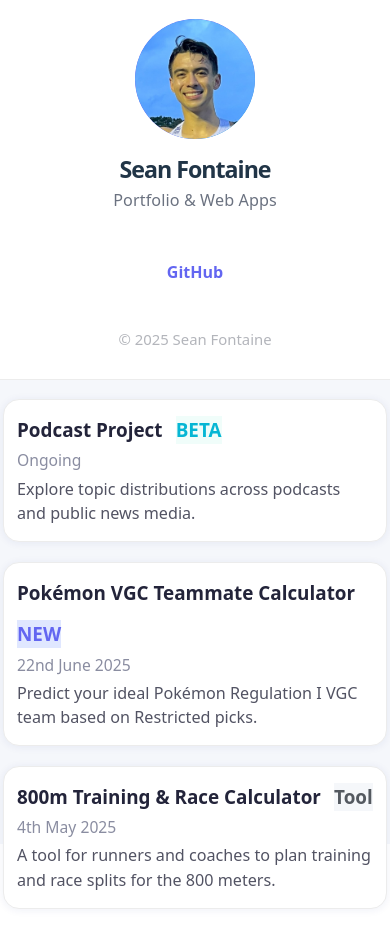
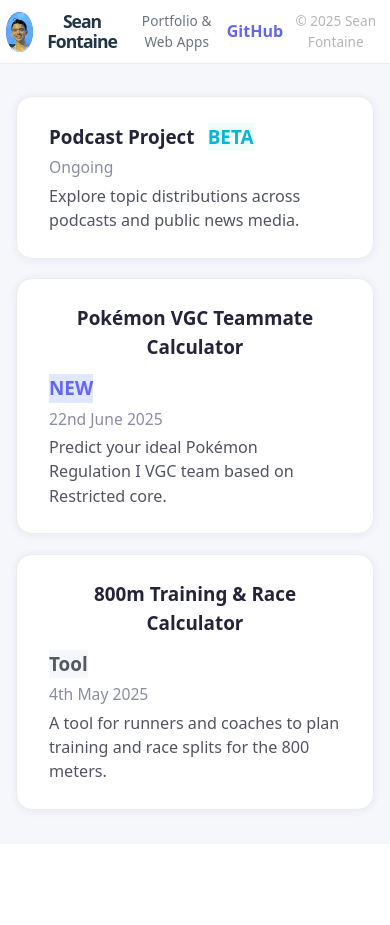
Before and after one commit to spidersocks/developer-site, a React (Vite) app in the folder frontend/tailwindcss4/: page /en in a window 390 px wide. After the commit the page ends 844 px from the top, so only its background shows below. Built offline with nearby package versions, Linux system fonts and the light colour scheme.

Commit message:
Fixed mobile styling issues

```diff
--- a/frontend/tailwindcss4/src/apps/PodcastProject/App.jsx
+++ b/frontend/tailwindcss4/src/apps/PodcastProject/App.jsx
@@ -104,6 +104,20 @@ export default function PodcastProjectApp() {
   const [topics, setTopics] = useState([]);
   const [drillPath, setDrillPath] = useState([]);
   const [loading, setLoading] = useState(false);
+  const getAxisFontSize = () => {
+    if (typeof window !== "undefined") {
+      if (window.innerWidth < 600) return 11;
+      if (window.innerWidth < 900) return 13;
+    }
+    return 14;
+  };
+  const [axisFontSize, setAxisFontSize] = useState(getAxisFontSize());
+
+  useEffect(() => {
+    const handleResize = () => setAxisFontSize(getAxisFontSize());
+    window.addEventListener('resize', handleResize);
+    return () => window.removeEventListener('resize', handleResize);
+  }, []);
 
   useEffect(() => {
     const fetchData = async () => {
@@ -305,7 +319,7 @@ export default function PodcastProjectApp() {
                       value: `${toTitleCase(broaderTopic)} subtopics`,
                       position: "bottom",
                       offset: 90,
-                      fontSize: 14,
+                      fontSize: axisFontSize,
                       fontWeight: 600,
                       fill: "#29292a",
                     }}
@@ -331,7 +345,7 @@ export default function PodcastProjectApp() {
                       angle: -90,
                       position: "insideLeft",
                       dx: -20,
-                      fontSize: 14,
+                      fontSize: axisFontSize,
                       fontWeight: 600,
                       fill: "#29292a",
                     }}
--- a/frontend/tailwindcss4/src/apps/PodcastProject/App.module.css
+++ b/frontend/tailwindcss4/src/apps/PodcastProject/App.module.css
@@ -88,7 +88,7 @@
 .chartTitle {
   font-weight: 700;
   color: #29292a;
-  font-size: 1.5rem;
+  font-size: clamp(1.05rem, 2vw + 1rem, 1.5rem);
 }
 
 /* Buttons */
@@ -209,6 +209,12 @@
   .podcastAppRoot h1 { font-size: 1.5rem;}
 }
 
+@media (max-width: 600px) {
+  .chartTitle {
+    font-size: 1.05rem;
+  }
+}
+
 /* Responsive chart sizing */
 @media (max-width: 767px) {
   .chartInner {
--- a/frontend/tailwindcss4/src/index.css
+++ b/frontend/tailwindcss4/src/index.css
@@ -24,11 +24,14 @@ a:hover {
   color: #535bf2;
 }
 
+html, body {
+  overflow-x: hidden;
+}
+
 body {
   margin: 0;
   min-width: 320px;
   min-height: 100vh;
-  height: 100vh;
   width: 100vw;
 }
 
--- a/frontend/tailwindcss4/src/pages/Home.jsx
+++ b/frontend/tailwindcss4/src/pages/Home.jsx
@@ -12,7 +12,7 @@ const projects = [
   },
   {
     title: "Pokémon VGC Teammate Calculator",
-    description: "Predict your ideal Pokémon Regulation I VGC team based on Restricted picks.",
+    description: "Predict your ideal Pokémon Regulation I VGC team based on Restricted core.",
     link: "/poke-team-predictor",
     badge: "NEW",
     date: "22nd June 2025",
--- a/frontend/tailwindcss4/src/pages/Home.module.css
+++ b/frontend/tailwindcss4/src/pages/Home.module.css
@@ -1,6 +1,6 @@
 .homeRoot {
   min-height: 100vh;
-  height: 100vh;
+  /* height: 100vh; */
   width: 100vw;
   background: #f5f7fb;
   display: flex;
@@ -220,16 +220,58 @@
 }
 
 @media (max-width: 600px) {
-  .mainContent {
-    padding: 1.2rem 0.2rem 1rem 0.2rem;
+  .sidebar {
+    flex-direction: row;
+    align-items: center;
+    justify-content: space-between;
+    padding: 0.7rem 0.4rem 0.7rem 0.4rem;
+    width: 100vw;
+    min-height: unset;
   }
-  .projects {
-    max-width: 99vw;
+  .sidebarHeader {
+    margin-bottom: 0;
+    flex-direction: row;
+    align-items: center;
+    display: flex;
+    gap: 0.8rem;
   }
-  .projectCard {
-    padding: 1em 0.8em;
+  .avatar {
+    width: 40px;
+    height: 40px;
+    margin: 0;
   }
-  .sidebar {
-    padding: 1.2rem 0.6rem 0.7rem 0.6rem;
+  .avatarImg {
+    width: 40px;
+    height: 40px;
+  }
+  .name {
+    font-size: 1.1rem;
+    margin-bottom: 0;
+    font-weight: 700;
+  }
+  .tagline {
+    font-size: 0.85rem;
+    margin-bottom: 0;
+  }
+  .sidebarNav {
+    margin: 0;
+    width: auto;
+  }
+  .sidebarNav ul {
+    display: flex;
+    gap: 0.7rem;
+    align-items: center;
+    margin: 0;
+  }
+  .sidebarNav li {
+    margin-bottom: 0;
+  }
+  .sidebarFooter {
+    padding-bottom: 0;
+    margin: 0;
+    font-size: 0.85em;
+    color: #b3b5bb;
+    margin-top: 0;
+    align-self: auto;
   }
 }
```
